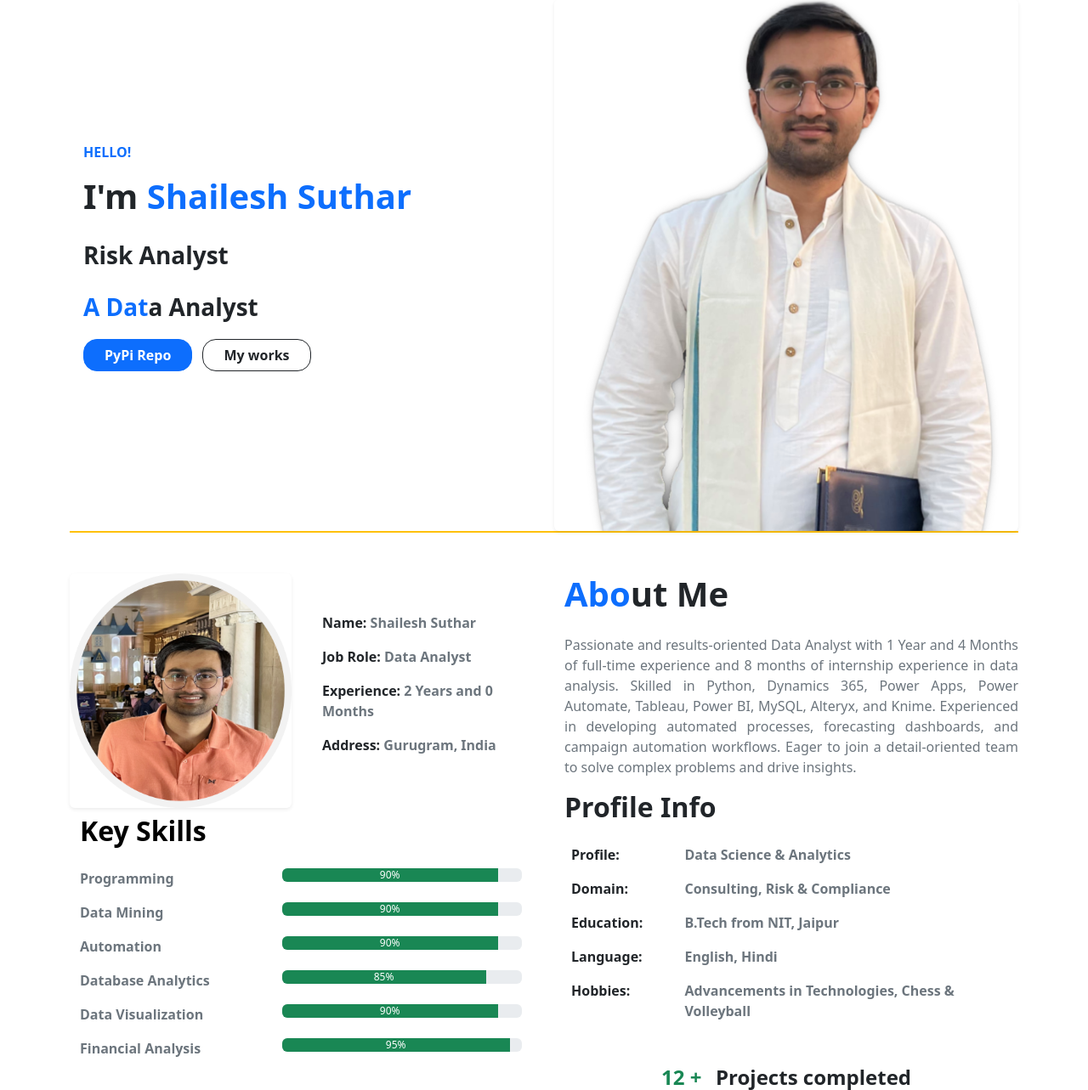
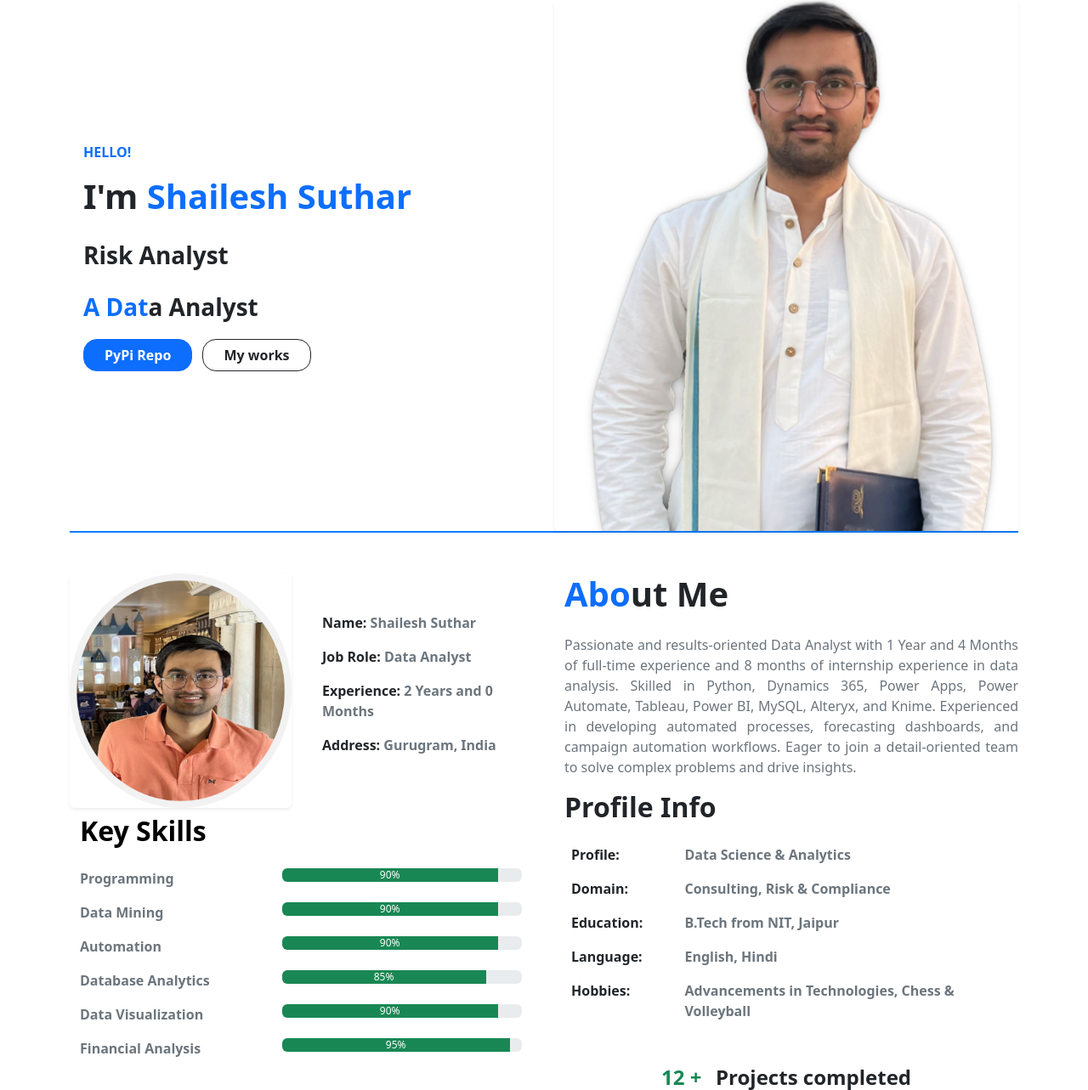
Before and after one commit to shaileshsuthar675/Shailesh-Suthar, a Flask app: page / in a window 1280 px wide. Shown: the part 89-1372 px from the top of the page at 85% size. Run offline with Flask 3, Linux system fonts and the light colour scheme.

Commit message:
styling changes in base borderline of home section.

```diff
--- a/static/css/style.css
+++ b/static/css/style.css
@@ -15,7 +15,7 @@ body {
 
 .borderline1 {
     height: 2px;
-    background-color: #FFC107;
+    background-color: #007bff;
 }
 
 @media (max-width: 768px) {
```
